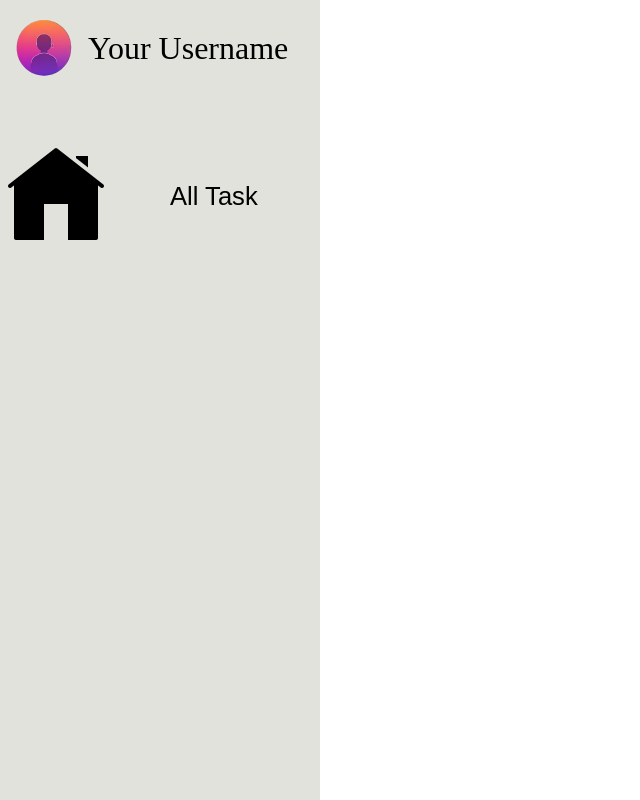
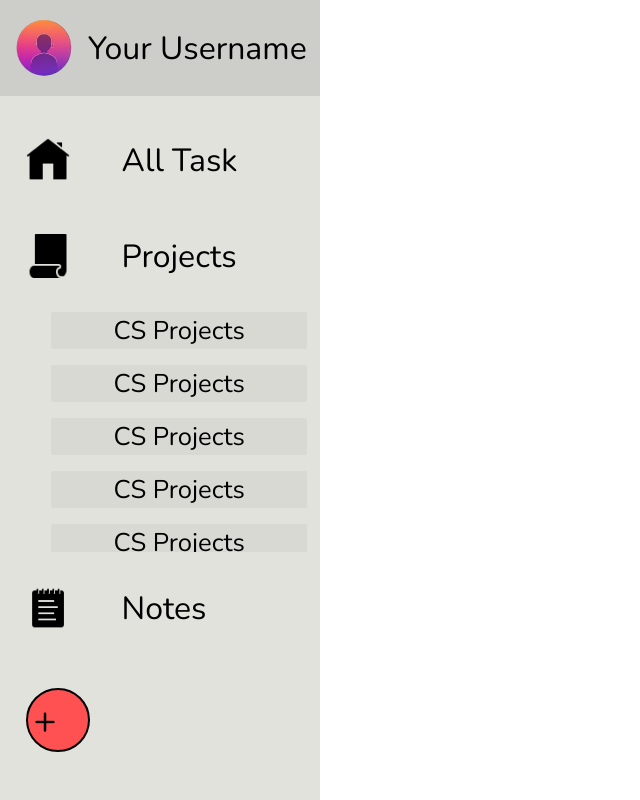
Before and after one commit to austinh13/Todo-List, a website built with webpack: page src/template.html in a window 1280 px wide. Shown: the whole page, without its empty margins (0-640 px from the left). Built offline with nearby package versions, Linux system fonts and the light colour scheme; a web font is replaced by a local one.

Commit message:
nav finished

```diff
--- a/src/index.js
+++ b/src/index.js
@@ -2,11 +2,19 @@
 // #D2D4C8
 // #E0E2DB
 
-import nav from "./pages/nav.js"
+import nav, {createProject} from "./pages/nav.js"
 
 import "./styles/bodyStyle.css"
 import "./styles/navStyle.css"
 
 document.addEventListener("DOMContentLoaded", () => {
     nav();
+    createProject("CS Projects");
+    createProject("CS Projects");
+    createProject("CS Projects");
+    createProject("CS Projects");
+    createProject("CS Projects");
+    createProject("CS Projects");
+    createProject("CS Projects");
+
 });
--- a/src/pages/nav.js
+++ b/src/pages/nav.js
@@ -1,6 +1,8 @@
 
 import icon from "../images/icon.png"
 import homeIcon from "../images/homeIcon.png"
+import paperIcon from "../images/paperIcon.png"
+import notepadIcon from "../images/notepadIcon.png"
 
 export default function createNav(){
 
@@ -9,12 +11,37 @@ export default function createNav(){
     const nav = document.createElement("div");
     nav.classList.add("nav");
 
+    const tabHolder = document.createElement("div");
+    tabHolder.classList.add("tabHolder");
+
     const user = createUser("Your Username");
     const allTab = createTab("All Task",homeIcon)
+    const projectTab = createTab("Projects",paperIcon)
+    const noteTab = createTab("Notes",notepadIcon)
+
+    const projectHolder = document.createElement("div");
+    projectHolder.classList.add("projectHolder");
+    projectHolder.id = "projectHolder"
+
+    const buttonHolder = document.createElement("div");
+    buttonHolder.classList.add("buttonHolder");
+
+    const addButton = document.createElement("button");
+    addButton.classList.add("addButton");
+    addButton.innerHTML = "+";
+    buttonHolder.appendChild(addButton);
+
+    tabHolder.appendChild(allTab);
+    tabHolder.appendChild(projectTab);
+    tabHolder.appendChild(projectHolder);
+    tabHolder.appendChild(noteTab);
 
     nav.appendChild(user);
-    nav.appendChild(allTab);
+    nav.appendChild(tabHolder);
+    nav.appendChild(buttonHolder);
+
     content.appendChild(nav);
+
 
 }
 
@@ -51,3 +78,12 @@ function createUser(name){
 
     return user;
 }
+
+export function createProject(name){
+    const tabHolder = document.getElementById("projectHolder");
+    const tab = document.createElement("button");
+    tab.classList.add("project");
+    tab.innerHTML = name;
+
+    tabHolder.appendChild(tab);
+}
--- a/src/styles/bodyStyle.css
+++ b/src/styles/bodyStyle.css
@@ -1,4 +1,11 @@
+@import url('https://fonts.googleapis.com/css2?family=Libertinus+Math&family=Libertinus+Mono&family=Montserrat:ital,wght@0,100..900;1,100..900&family=Nunito:ital,wght@0,200..1000;1,200..1000&family=Playfair+Display:ital,wght@0,400..900;1,400..900&family=Roboto:ital,wght@0,100..900;1,100..900&display=swap');
+
+* {
+    font-family: "Nunito", sans-serif;
+}
+
 body{
+    font-family: "Nunito", sans-serif;
     margin: 0;
 }
 
--- a/src/styles/navStyle.css
+++ b/src/styles/navStyle.css
@@ -1,21 +1,38 @@
 
 
 .nav{
+      font-family: "Nunito", sans-serif;
+
     display: flex;
     flex-direction: column;
 
     height: 100vh;
     width: 25vw;
-    background: #E0E2DB;
-    gap:5vh;
+    background-color: #E0E2DB;
+    gap:2vh;
+
 }
 
 .user{
     display: flex;
     flex-direction: row;
     align-items: center;
-    width: auto;
+    width: 25vw;
     height: 12vh;
+
+    background: #cdcec9;
+}
+
+.tabHolder{
+    display: flex;
+    flex-direction: column;
+
+    width: 22vw;
+    height: 68vh;
+
+    gap:2vh;
+    padding: 1vh 1vw 1vh 2vw;
+    align-items: left;
 }
 
 .userIcon{
@@ -23,26 +40,68 @@
 }
 
 .user p{
+    width: auto;
     font-size: 2.5vw;
 }
 
 .tab{
     width: auto;
-    height: 15vh;
+    height: 10vh;
 
     display: flex;
     flex-direction: row;
-    gap:5vw;
+    gap:4vw;
     align-items: center;
     background-color: rgba(0, 0, 0, 0);
     border-width: 0;
 
+    padding: 0;
 }
 
 .tabImg{
-
+    width: 3.5vw;
+    height: auto;
 }
 
 .tab p{
+    font-size: 2.5vw;
+}
+
+.projectHolder{
+    width: 20vw;
+    height: auto;
+    max-height: 30vh;
+    padding-left: 2vw;
+
+    display: flex;
+    flex-direction: column;
+    gap: 2vh;
+    overflow-y: auto;
+}
+
+.project{
     font-size: 2vw;
+    align-items: center;
+
+    background-color: #cdcec971;
+    border-width: 0;
+    border-radius: 3px;
 }
+
+.buttonHolder{
+    width: 20vw;
+    height: 8vh;
+    padding: 0vh 0vw 1vh 2vw;
+}
+.addButton{
+    width: 5vw;
+    height: 5vw;
+    border-radius: 50%;
+    border-style: solid;
+    font-size: 3vw;
+    display: flex;
+    flex-direction: column;
+    text-align: center;
+    justify-content: center;
+    background-color: rgb(255, 81, 81);
+}
```
Also changed, not shown: README.md, src/images/notepadIcon.png (added), src/images/paperIcon.png (added).
